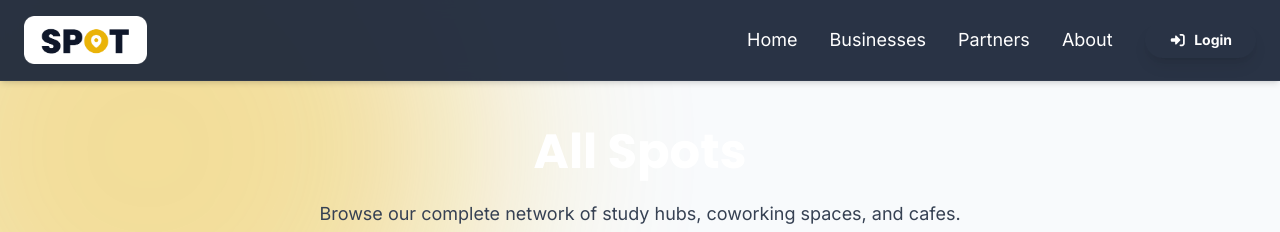
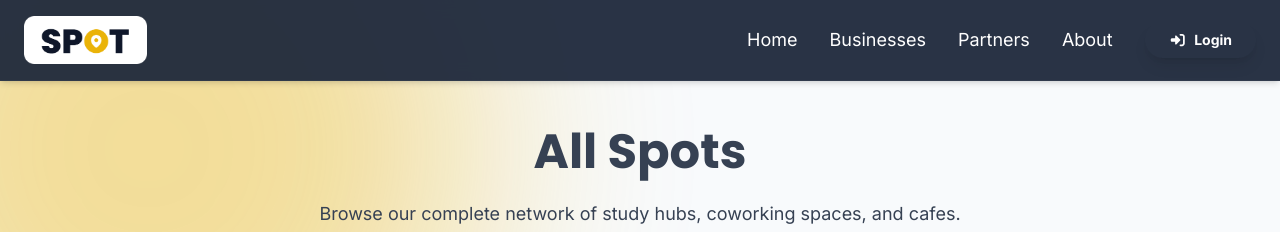
Before and after one commit to resty-aldave/Spot, a React (Vite) app: page /businesses in a window 1280 px wide. Shown: the top 232 px of the page. Built offline with nearby package versions, Linux system fonts and the light colour scheme.

Commit message:
modified:   src/pages/AllBusinesses.tsx

```diff
--- a/src/pages/AllBusinesses.tsx
+++ b/src/pages/AllBusinesses.tsx
@@ -28,7 +28,7 @@ const AllBusinesses = () => {
 
             <section className="bg-primary pt-32 pb-16 px-6">
                 <div className="container mx-auto text-center">
-                    <h1 className="text-4xl md:text-5xl font-bold font-poppins text-white mb-6">All <span className="text-accent">Spots</span></h1>
+                    <h1 className="text-4xl md:text-5xl font-bold font-poppins text-gray-700 mb-6">All <span className="text-gray-700">Spots</span></h1>
                     <p className="text-gray-700 font-inter text-lg max-w-2xl mx-auto mb-8">
                         Browse our complete network of study hubs, coworking spaces, and cafes. Find the perfect environment for your productivity.
                     </p>
```
